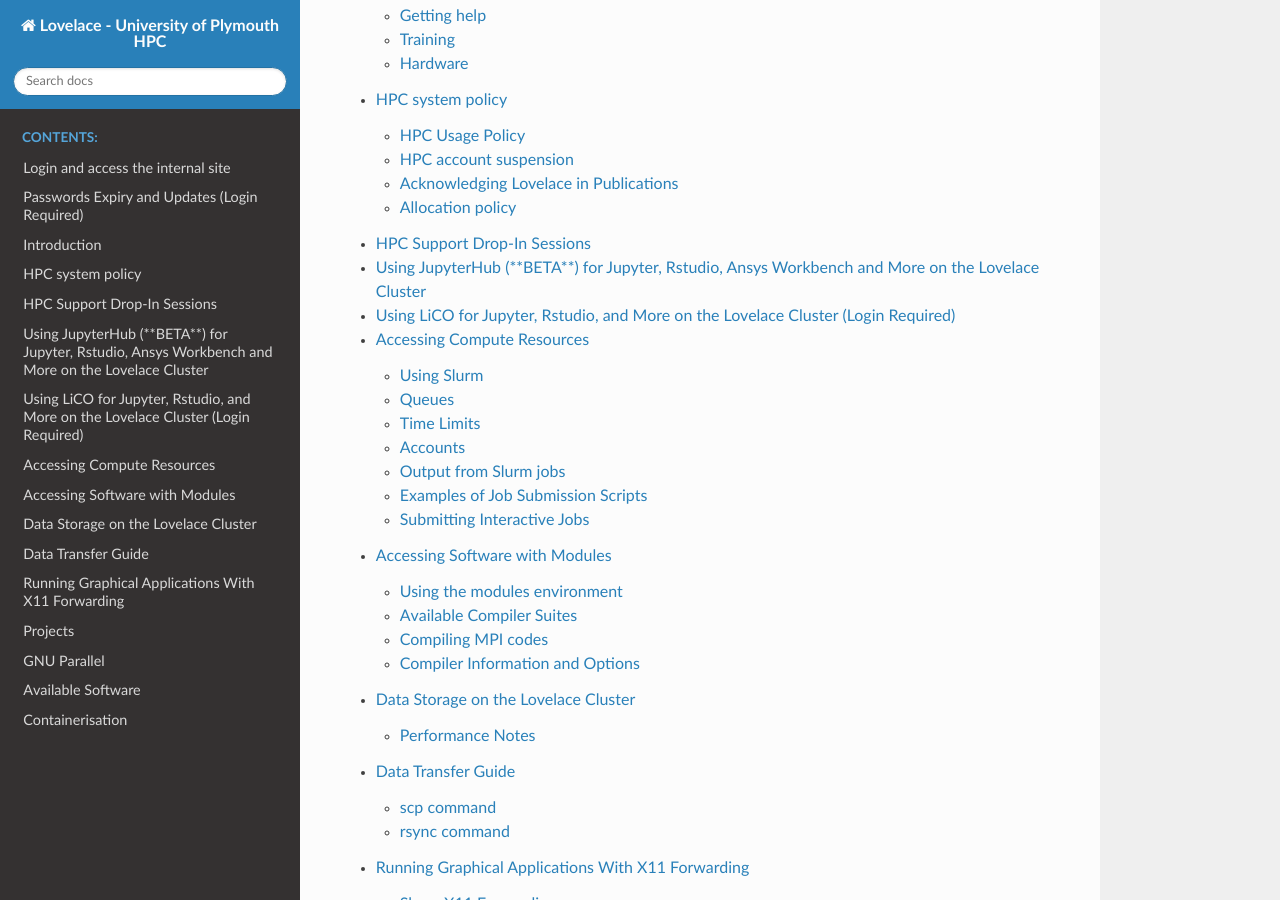
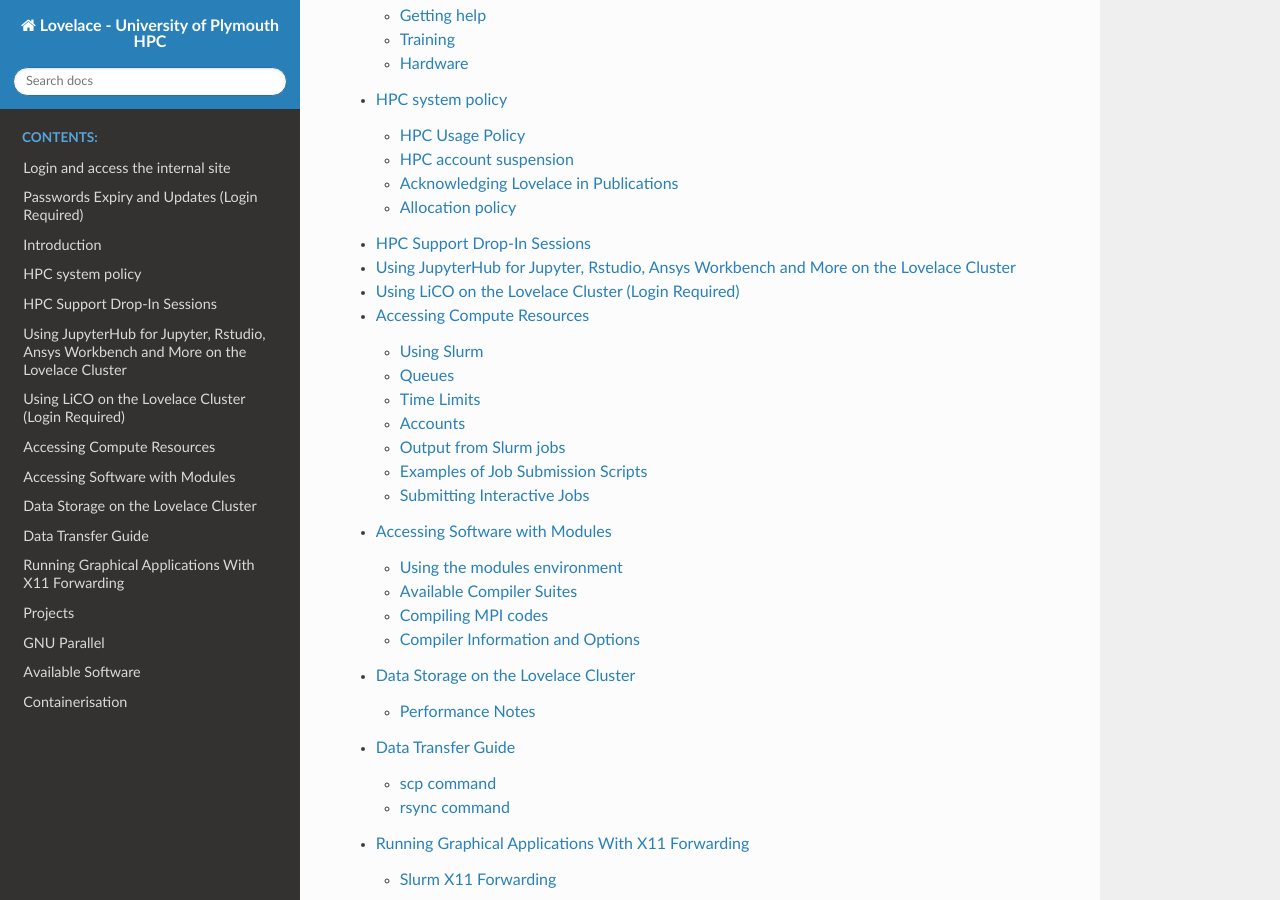
Before and after one commit to AbhinavPraveen/UoP-HPC-Docs, a Sphinx documentation site: the page built from source/index.rst, in a window 1280 px wide and 900 px high, scrolled down 408 px. Built offline with Sphinx 7.4.7 and the Read the Docs theme 3.1.0, drawn with Linux system fonts in a browser that asks for light colours.

Commit message:
Remove BETA for JupyterHub

```diff
--- a/source/index.rst
+++ b/source/index.rst
@@ -17,8 +17,8 @@
    user-guide/introduction
    user-guide/policy
    user-guide/dropin
-   Using JupyterHub (**BETA**) for Jupyter, Rstudio, Ansys Workbench and More on the Lovelace Cluster <https://docs.lovelace.plymouth.ac.uk/private/jupyterhub/>
-   Using LiCO for Jupyter, Rstudio, and More on the Lovelace Cluster (Login Required) <https://docs.lovelace.plymouth.ac.uk/private/lico/>
+   Using JupyterHub for Jupyter, Rstudio, Ansys Workbench and More on the Lovelace Cluster <https://docs.lovelace.plymouth.ac.uk/private/jupyterhub/>
+   Using LiCO on the Lovelace Cluster (Login Required) <https://docs.lovelace.plymouth.ac.uk/private/lico/>
    user-guide/resources
    user-guide/modules
    user-guide/datastorage
```
